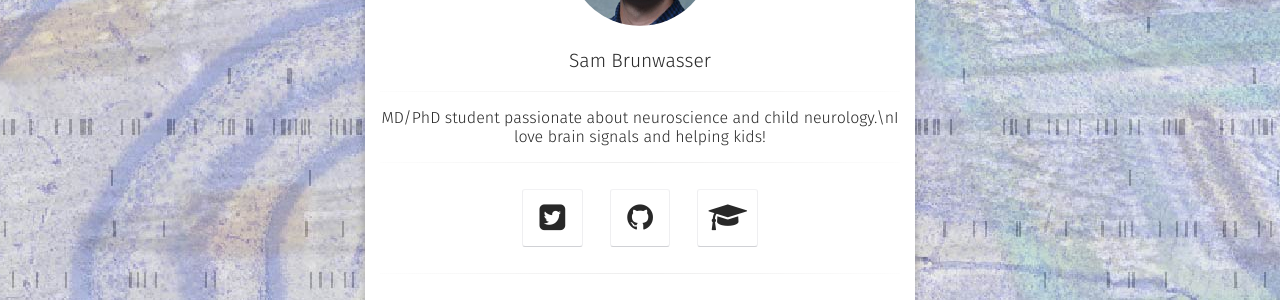
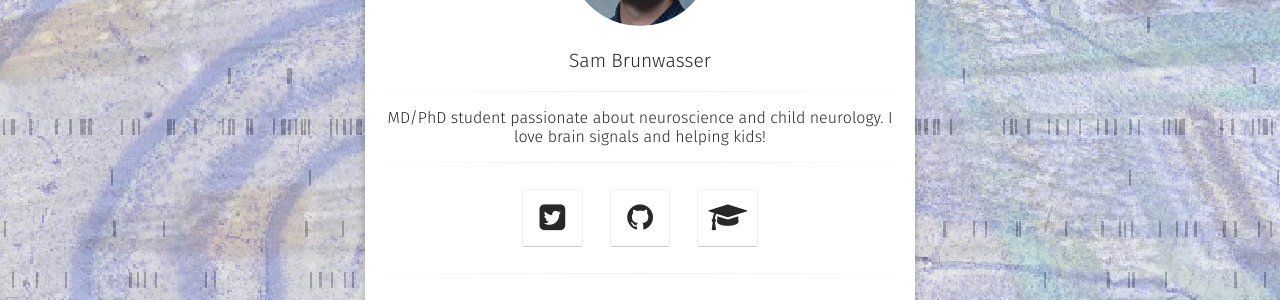
Before and after one commit to sbrunwas/sbrunwas.github.io, a Jekyll site: the page built from index.html, in a window 1280 px wide. Shown: the part 340-640 px from the top of the page. Built offline with Jekyll 4.4.1, drawn with Linux system fonts in a browser that asks for light colours; some web fonts are replaced.

```diff
--- a/_config.yml
+++ b/_config.yml
@@ -1,6 +1,6 @@
 # Site
 title:              Sam Brunwasser
-bio:                'MD/PhD student passionate about neuroscience and child neurology.\nI love brain signals and helping kids!'
+bio:                'MD/PhD student passionate about neuroscience and child neurology.  I love brain signals and helping kids!'
 description:        "MD/PhD student"
 reading_time:       true
 words_per_minute:   200
```
